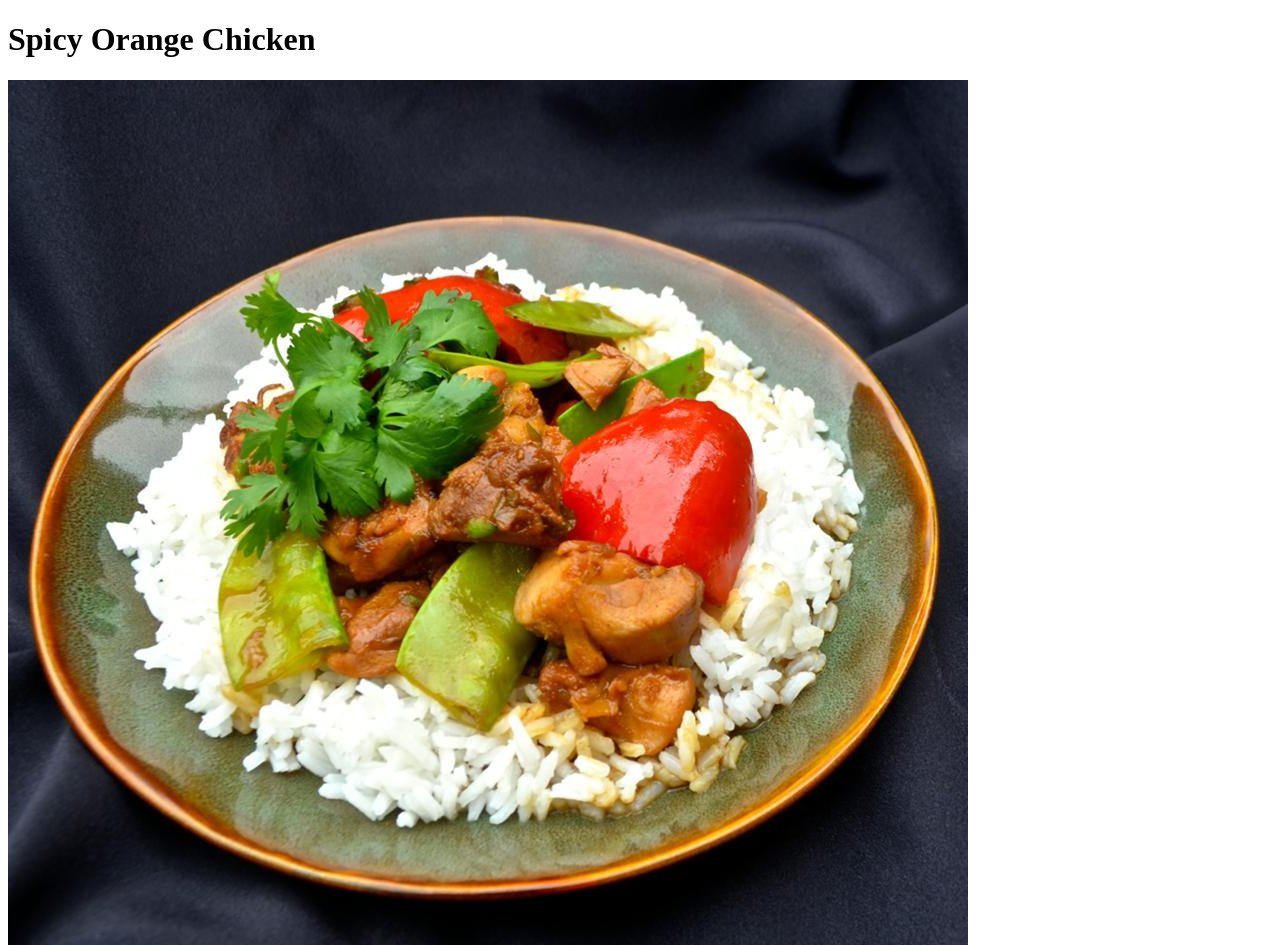
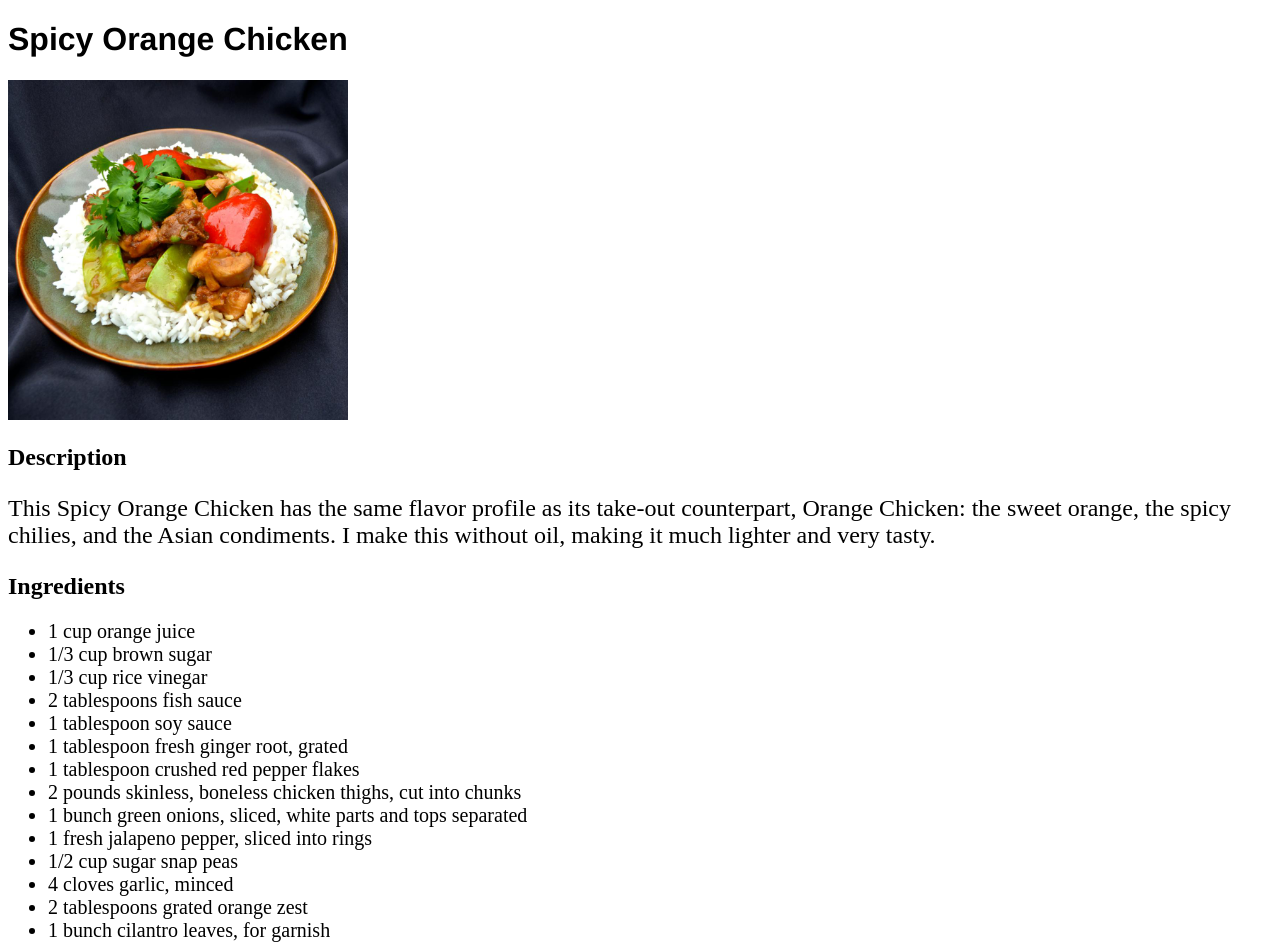
Before and after one commit to scott955/odin-recipes, a plain HTML site: page recipes/orangechicken.html in a window 1280 px wide. Shown: the top 945 px of the page. Drawn offline with Linux system fonts and the light colour scheme.

Commit message:
Completed lesson

```diff
--- a/recipes/orangechicken.html
+++ b/recipes/orangechicken.html
@@ -4,13 +4,14 @@
     <meta charset="UTF-8">
     <meta http-equiv="X-UA-Compatible" content="IE=edge">
     <meta name="viewport" content="width=device-width, initial-scale=1.0">
+    <link rel="stylesheet" href="/odin-recipes/recipes/resources/style.css">
     <title>Document</title>
 </head>
 <body>
 
     <h1>Spicy Orange Chicken</h1>
 
-    <img src="./orangechicken.jpeg" alt="Spicy orange chicken atop white rice">
+    <img id="chicken-plate" src="./resources/orangechicken.jpeg" alt="Spicy orange chicken atop white rice">
 
     <h2>Description</h2>
         <p>This Spicy Orange Chicken has the same flavor profile as its take-out counterpart, Orange Chicken: the sweet orange, the spicy chilies, and the Asian condiments. I make this without oil, making it much lighter and very tasty.</p>
--- /dev/null
+++ b/recipes/resources/style.css
@@ -0,0 +1,18 @@
+h1 {
+    font-family: Helvetica, sans-serif;
+    font-weight: darker;
+
+}
+
+#chicken-plate {
+    width: 340px;
+    height: auto;
+}
+
+li {
+    font-size: 20px
+}
+
+p {
+    font-size: 24px;
+}
```
Also changed, not shown: recipes/resources/orangechicken.jpeg (renamed from recipes/orangechicken.jpeg), 1 other file.
